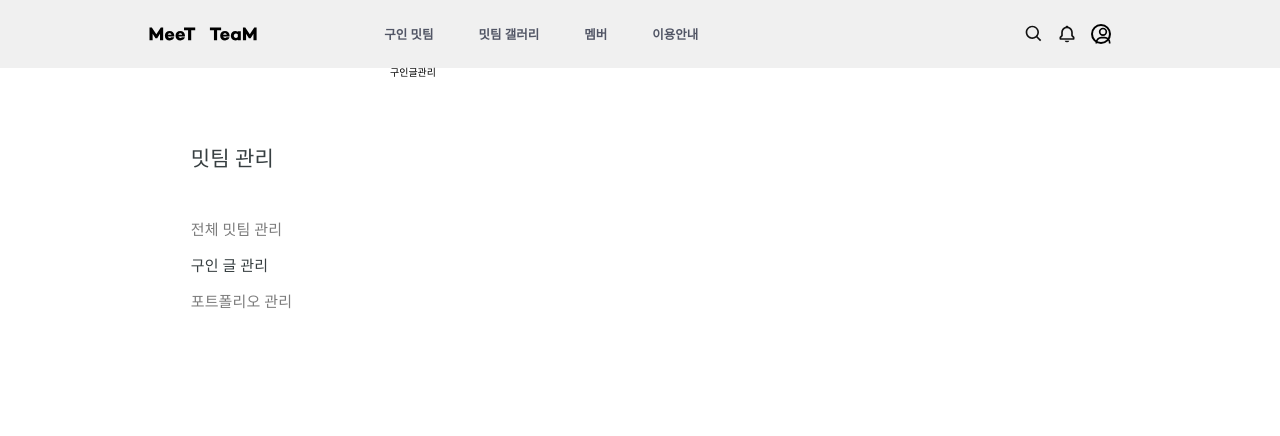
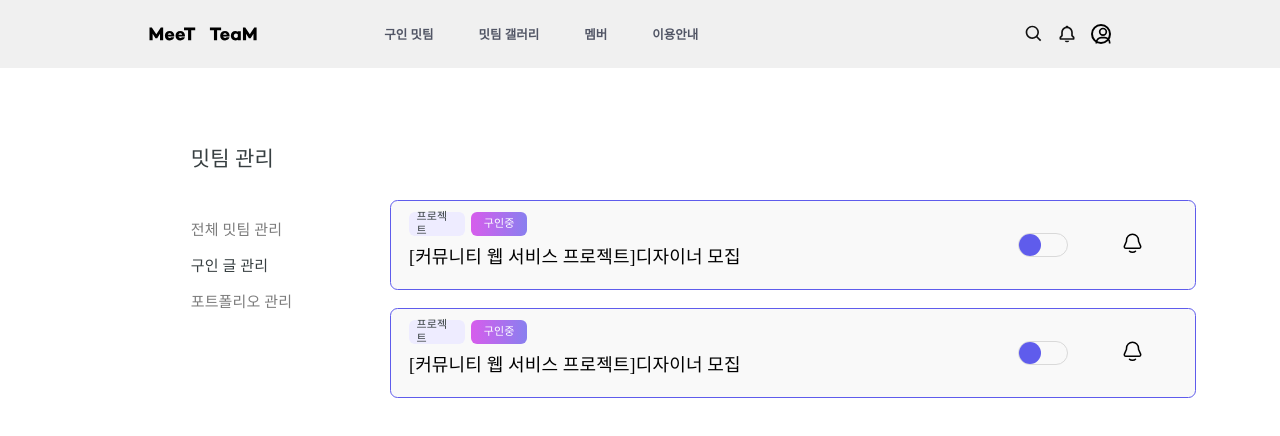
Before and after one commit to kimsuyeon0916/MeeTeam_FrontEnd, a React (Vite) app: page /manage/recruit in a window 1280 px wide. Shown: the top 436 px of the page. Built offline with nearby package versions, Linux system fonts and the light colour scheme.

Commit message:
style: #23 구인글 페이지 생성 / UI 레이아웃

```diff
--- a/src/pages/index.ts
+++ b/src/pages/index.ts
@@ -6,8 +6,8 @@ import InformationUsePage from './InformationUsePage';
 import MeeTeamCreatePage from './meeTeamCreatePage/MeeTeamCreatePage';
 import ManagementPage from './ManagementPage';
 import ManagePage from './manage/ManagePage';
-import ManageMeeteamPage from './manage/ManageMeeteamPage';
-import ManageRecruitPage from './manage/ManageRecruitPage';
+import ManageMeeteamPage from './manage/meeteam/ManageMeeteamPage';
+import ManageRecruitPage from './manage/recruit/ManageRecruitPage';
 import ManagePortpolioPage from './manage/ManagePortpolioPage';
 
 export {
--- a/src/pages/manage/ManageRecruitPage.tsx
+++ /dev/null
@@ -1,5 +0,0 @@
-const ManageRecruitPage = () => {
-	return <h1>구인글관리</h1>;
-};
-
-export default ManageRecruitPage;
--- /dev/null
+++ b/src/pages/manage/recruit/ManageRecruitPage.styled.ts
@@ -0,0 +1,113 @@
+import styled from 'styled-components';
+
+interface IManageRecruitPage {
+	isOn?: boolean;
+}
+
+const ManageRecruitPage = styled.div<IManageRecruitPage>`
+	margin-top: 13.2rem;
+
+	.container {
+		display: flex;
+		flex-direction: column;
+		gap: 1.8rem;
+
+		.container-recruits {
+			display: flex;
+			justify-content: space-between;
+			align-items: center;
+			width: 80.55rem;
+			height: 9rem;
+			flex-shrink: 0;
+			border-radius: 0.75rem;
+			border: 1.125px solid var(--main-2, #5f5cec);
+			background: #f9f9f9;
+			padding: 0 1.8rem;
+			box-sizing: border-box;
+		}
+
+		.container-recruits_info {
+			display: flex;
+			flex-direction: column;
+
+			.container-tags {
+				display: flex;
+				gap: 0.68rem;
+
+				.tag {
+					display: flex;
+					width: 5.55rem;
+					height: 2.4rem;
+					padding: 0.75rem;
+					justify-content: center;
+					align-items: center;
+					gap: 0.75rem;
+					border-radius: 0.6rem;
+					background: #eeecff;
+					color: var(--Light-Black, var(--text-color-2, #373f41));
+					font-family: Apple SD Gothic Neo;
+					font-size: 1.1rem;
+					font-style: normal;
+					font-weight: 400;
+					line-height: 1.35rem; /* 112.5% */
+					letter-spacing: 0.015rem;
+				}
+
+				.recruit {
+					color: #fff;
+					border-radius: 0.6rem;
+					background: linear-gradient(270deg, rgba(95, 92, 236, 0.76) -6.3%, #d85cec 101.52%);
+				}
+			}
+
+			.container-title {
+				color: #000;
+				text-align: center;
+				font-family: Apple SD Gothic Neo;
+				font-size: 1.8rem;
+				font-style: normal;
+				font-weight: 400;
+				line-height: 4.2rem; /* 233.333% */
+				letter-spacing: 0.015rem;
+			}
+		}
+
+		.container-recruits_options {
+			display: flex;
+			gap: 5.48rem;
+			margin-right: 3.45rem;
+		}
+		.toggle {
+			position: relative;
+		}
+		.toggle-container {
+			width: 50px;
+			height: 24px;
+			border-radius: 30px;
+			/* background-color: rgb(255, 255, 255); */
+			border: 1px solid #d9d9d9;
+		}
+		.toggle-checked {
+			background-color: ${props => (props.isOn ? 'rgba(95, 92, 236, 0.76)' : 'rgb(255, 255, 255)')};
+			transition: 0.3s;
+		}
+		.toggle-circle {
+			position: absolute;
+			top: 1px;
+			left: 1px;
+			width: 22px;
+			height: 22px;
+			border-radius: 50%;
+			background-color: ${props => (props.isOn ? 'rgb(255, 255, 255)' : 'rgb(95, 92, 236)')};
+			transition: 0.5s;
+		}
+		.toggle-checked {
+			left: 27px;
+			transition: 0.3s;
+		}
+	}
+`;
+
+const S = { ManageRecruitPage };
+
+export default S;
--- /dev/null
+++ b/src/pages/manage/recruit/ManageRecruitPage.tsx
@@ -0,0 +1,99 @@
+import { useState } from 'react';
+import S from './ManageRecruitPage.styled';
+
+const ManageRecruitPage = () => {
+	const [isOn, setIsOn] = useState<boolean>(false);
+	const toggleHandler = () => {
+		setIsOn(prev => !prev);
+	};
+	return (
+		<S.ManageRecruitPage>
+			<div className='container'>
+				<div className='container-recruits'>
+					<div className='container-recruits_info'>
+						<div className='container-tags'>
+							<div className='tag'>프로젝트</div>
+							<div className='tag recruit'>구인중</div>
+						</div>
+						<div className='container-title'>
+							<h1>[커뮤니티 웹 서비스 프로젝트]디자이너 모집</h1>
+						</div>
+					</div>
+					<div className='container-recruits_options'>
+						<div className='toggle' onClick={toggleHandler}>
+							<div className={`toggle-container ${isOn ? 'toggle-checked' : ''}`}></div>
+							<div className={`toggle-circle ${isOn ? 'toggle-checked' : ''}`}></div>
+						</div>
+						<div className='alarm'>
+							<svg
+								xmlns='http://www.w3.org/2000/svg'
+								width='19'
+								height='20'
+								viewBox='0 0 19 20'
+								fill='none'
+							>
+								<path
+									d='M3.5 7.25C3.5 3.93629 6.18629 1.25 9.5 1.25V1.25C12.8137 1.25 15.5 3.93629 15.5 7.25V8.22138C15.5 8.24026 15.5038 8.25895 15.5113 8.27631L17.6039 13.1591C18.0281 14.1489 17.3021 15.25 16.2252 15.25H2.77481C1.69794 15.25 0.97189 14.1489 1.39609 13.1591L3.48873 8.27631C3.49616 8.25895 3.5 8.24026 3.5 8.22138V7.25Z'
+									stroke='black'
+									stroke-width='1.5'
+									stroke-linecap='round'
+									stroke-linejoin='round'
+								/>
+								<path
+									d='M6.5 18.25C6.5 18.25 7.5 19.25 9.5 19.25C11.5 19.25 12.5 18.25 12.5 18.25'
+									stroke='black'
+									stroke-width='1.5'
+									stroke-linecap='round'
+									stroke-linejoin='round'
+								/>
+							</svg>
+						</div>
+					</div>
+				</div>
+				<div className='container-recruits'>
+					<div className='container-recruits_info'>
+						<div className='container-tags'>
+							<div className='tag'>프로젝트</div>
+							<div className='tag recruit'>구인중</div>
+						</div>
+						<div className='container-title'>
+							<h1>[커뮤니티 웹 서비스 프로젝트]디자이너 모집</h1>
+						</div>
+					</div>
+					<div className='container-recruits_options'>
+						<div className='toggle' onClick={toggleHandler}>
+							<div className={`toggle-container ${isOn ? 'toggle-checked' : ''}`}></div>
+							<div className={`toggle-circle ${isOn ? 'toggle-checked' : ''}`}></div>
+						</div>
+						<div className='alarm'>
+							<svg
+								xmlns='http://www.w3.org/2000/svg'
+								width='19'
+								height='20'
+								viewBox='0 0 19 20'
+								fill='none'
+							>
+								<path
+									d='M3.5 7.25C3.5 3.93629 6.18629 1.25 9.5 1.25V1.25C12.8137 1.25 15.5 3.93629 15.5 7.25V8.22138C15.5 8.24026 15.5038 8.25895 15.5113 8.27631L17.6039 13.1591C18.0281 14.1489 17.3021 15.25 16.2252 15.25H2.77481C1.69794 15.25 0.97189 14.1489 1.39609 13.1591L3.48873 8.27631C3.49616 8.25895 3.5 8.24026 3.5 8.22138V7.25Z'
+									stroke='black'
+									stroke-width='1.5'
+									stroke-linecap='round'
+									stroke-linejoin='round'
+								/>
+								<path
+									d='M6.5 18.25C6.5 18.25 7.5 19.25 9.5 19.25C11.5 19.25 12.5 18.25 12.5 18.25'
+									stroke='black'
+									stroke-width='1.5'
+									stroke-linecap='round'
+									stroke-linejoin='round'
+								/>
+							</svg>
+						</div>
+					</div>
+				</div>
+			</div>
+		</S.ManageRecruitPage>
+	);
+};
+
+export default ManageRecruitPage;
```
Also changed, not shown: src/pages/manage/meeteam/ManageMeeteamPage.styled.ts (renamed from src/pages/manage/ManageMeeteamPage.styled.ts), src/pages/manage/meeteam/ManageMeeteamPage.tsx (renamed from src/pages/manage/ManageMeeteamPage.tsx).
